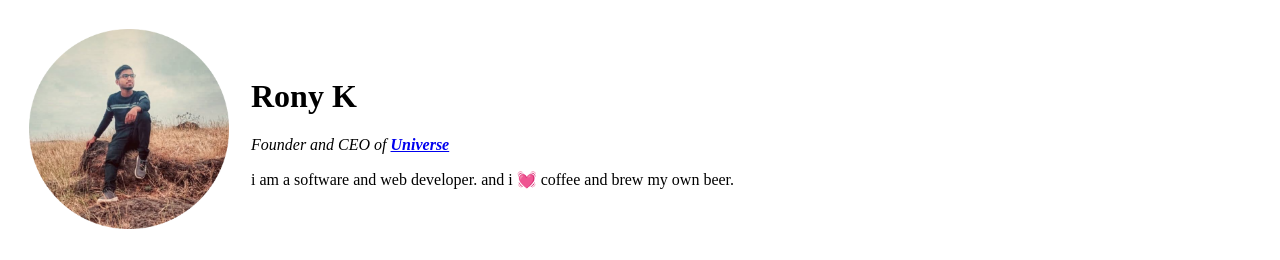
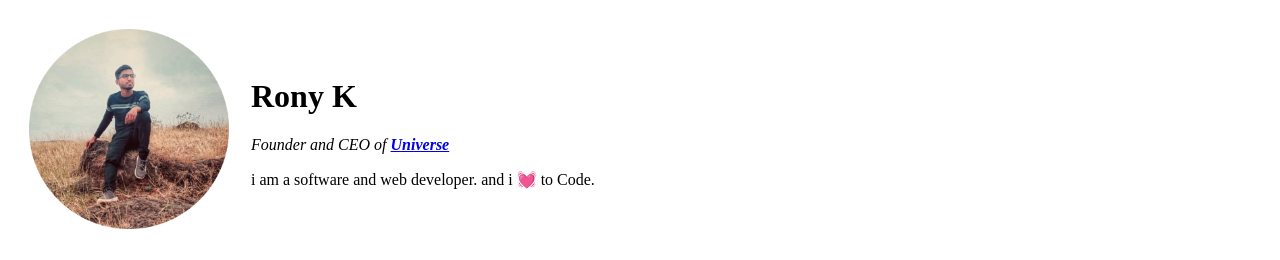
Before and after one commit to Onkar202/cv, a plain HTML site: page index.html in a window 1280 px wide. Shown: the top 260 px of the page. Drawn offline with Linux system fonts and the light colour scheme.

Commit message:
Update index.html

```diff
--- a/index.html
+++ b/index.html
@@ -18,7 +18,7 @@
                                 href="https://www.scientificamerican.com/article/the-evolution-of-the-universe/">Universe</a></strong></em>
                 </p>
                 <p>
-                    i am a software and web developer. and i 💓 coffee and brew my own beer.
+                    i am a software and web developer. and i 💓 to Code.
                 </p>
             </td>
         </tr>
```
